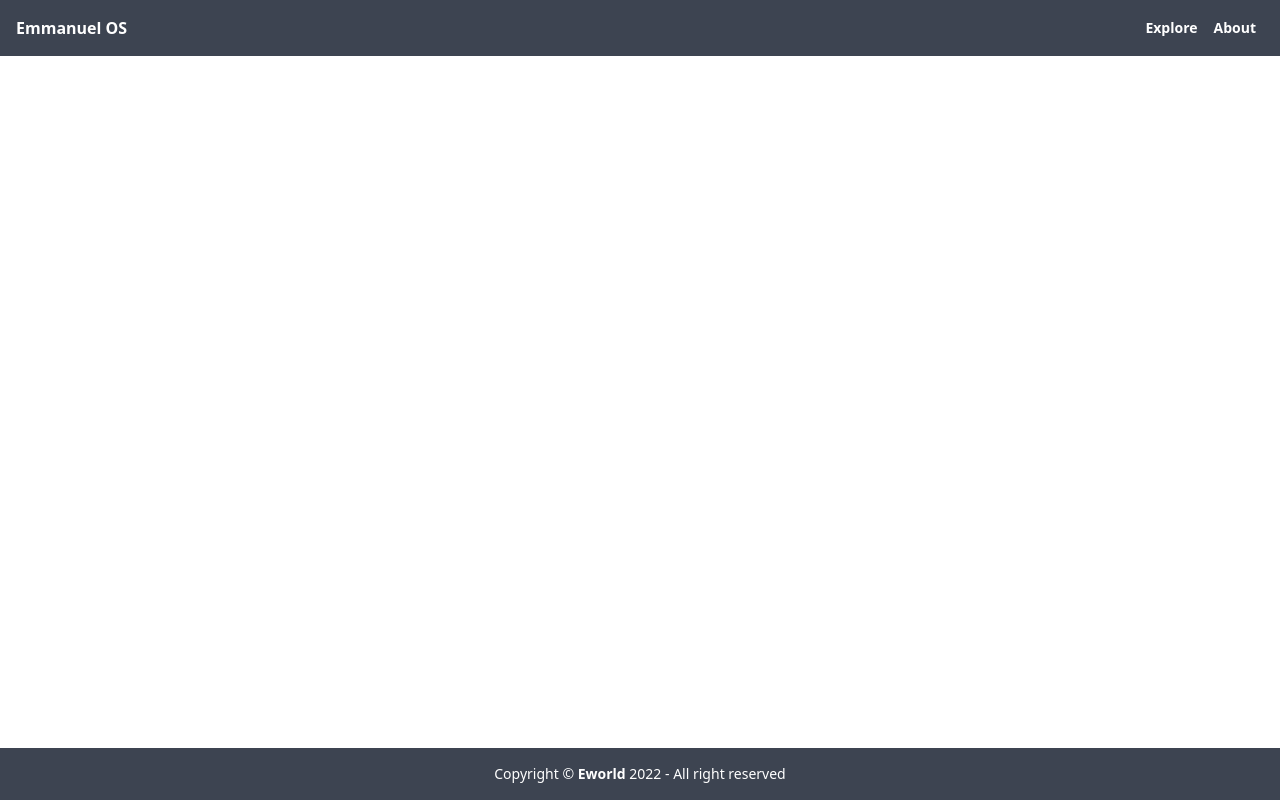
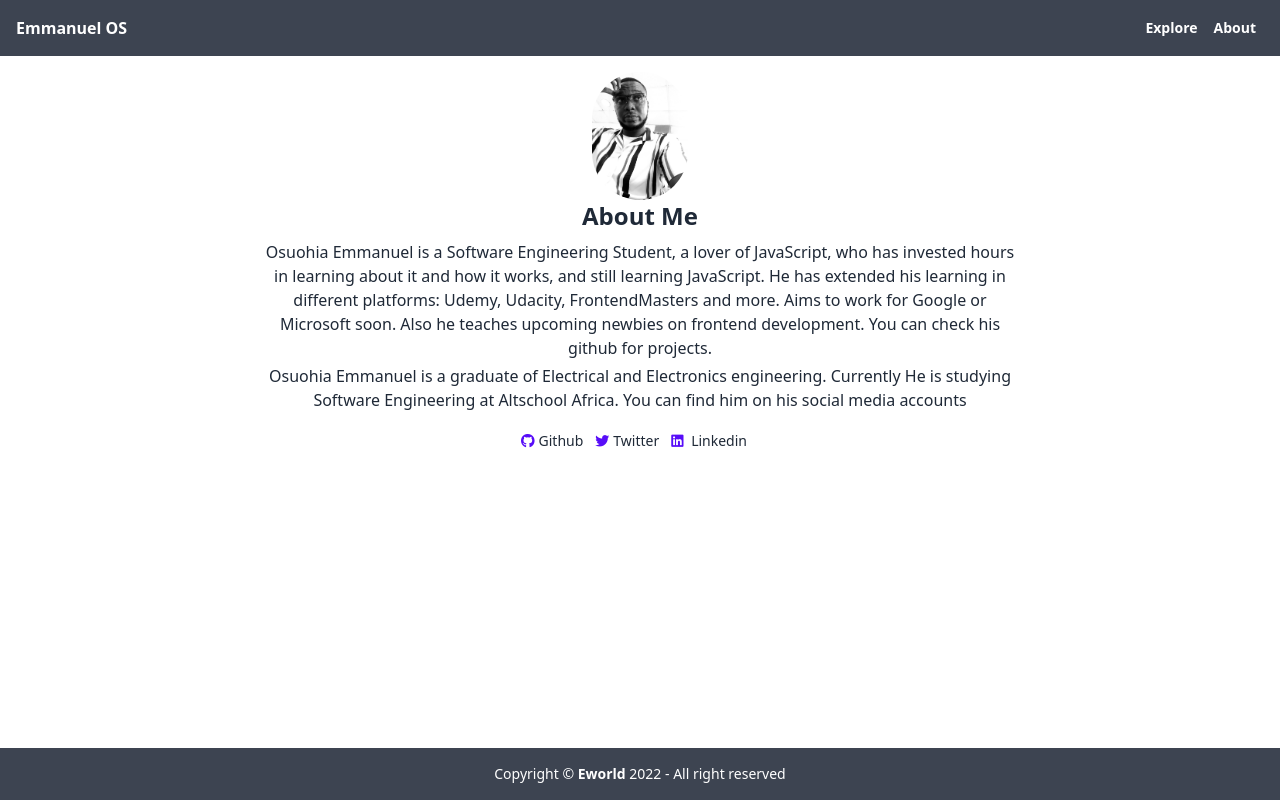
Before and after one commit to josephe44/Tech-event-portfolio, a React (Create React App) app: page /about in a window 1280 px wide. Built offline with nearby package versions, Linux system fonts and the light colour scheme; no server answers.

Commit message:
added the about page feature

```diff
--- a/src/App.js
+++ b/src/App.js
@@ -3,6 +3,7 @@ import ExplorePage from './pages/ExplorePage'
 import HomePage from './pages/HomePage'
 import CategoriesPage from './pages/CategoriesPage'
 import Listing from './pages/Listing'
+import AboutPage from './pages/AboutPage'
 import Navbar from './components/Navbar'
 import Footer from './components/Footer'
 
@@ -14,6 +15,7 @@ function App() {
         <Navbar />
         <main className="container mx-auto px-3 pb-12">
           <Routes>
+            <Route path="/about" element={<AboutPage />} />
             <Route path="/" element={<HomePage />} />
             <Route path="/explore" element={<ExplorePage />} />
             <Route
--- /dev/null
+++ b/src/pages/AboutPage.jsx
@@ -0,0 +1,59 @@
+import profileImage from '../assets/images/twitterpic.jpg'
+
+function AboutPage() {
+  return (
+    <div className="grid grid-cols-1 place-items-center mt-4">
+      <div className="w-24 h-24 mx-auto">
+        <img
+          className="w-full rounded-full"
+          src={profileImage}
+          alt="about-img"
+        />
+      </div>
+      <div className="mt-8 md:text-center sm:text-left lg:w-3/5">
+        <h1 className="text-2xl font-bold mb-2">About Me</h1>
+        <p>
+          Osuohia Emmanuel is a Software Engineering Student, a lover of
+          JavaScript, who has invested hours in learning about it and how it
+          works, and still learning JavaScript. He has extended his learning in
+          different platforms: Udemy, Udacity, FrontendMasters and more. Aims to
+          work for Google or Microsoft soon. Also he teaches upcoming newbies on
+          frontend development. You can check his github for projects.
+        </p>
+        <p className="mt-1">
+          Osuohia Emmanuel is a graduate of Electrical and Electronics
+          engineering. Currently He is studying Software Engineering at
+          Altschool Africa. You can find him on his social media accounts
+        </p>
+      </div>
+      <div className="mt-4">
+        <a
+          href="https://github.com/josephe44/"
+          rel="noreferrer"
+          target="_blank"
+          className="mr-3 text-sm"
+        >
+          <i className="fa-brands fa-github mr-1 text-primary"></i>Github
+        </a>
+        <a
+          href="https://twitter.com/Eworld_Tech/"
+          rel="noreferrer"
+          target="_blank"
+          className="mr-3 text-sm"
+        >
+          <i className="fa-brands fa-twitter mr-1 text-primary"></i>Twitter
+        </a>
+        <a
+          href="https://www.linkedin.com/in/osuohia-emmanuel/"
+          rel="noreferrer"
+          target="_blank"
+          className="mr-3 text-sm"
+        >
+          <i className="fa-brands fa-linkedin mr-1 text-primary"></i> Linkedin
+        </a>
+      </div>
+    </div>
+  )
+}
+
+export default AboutPage
```
